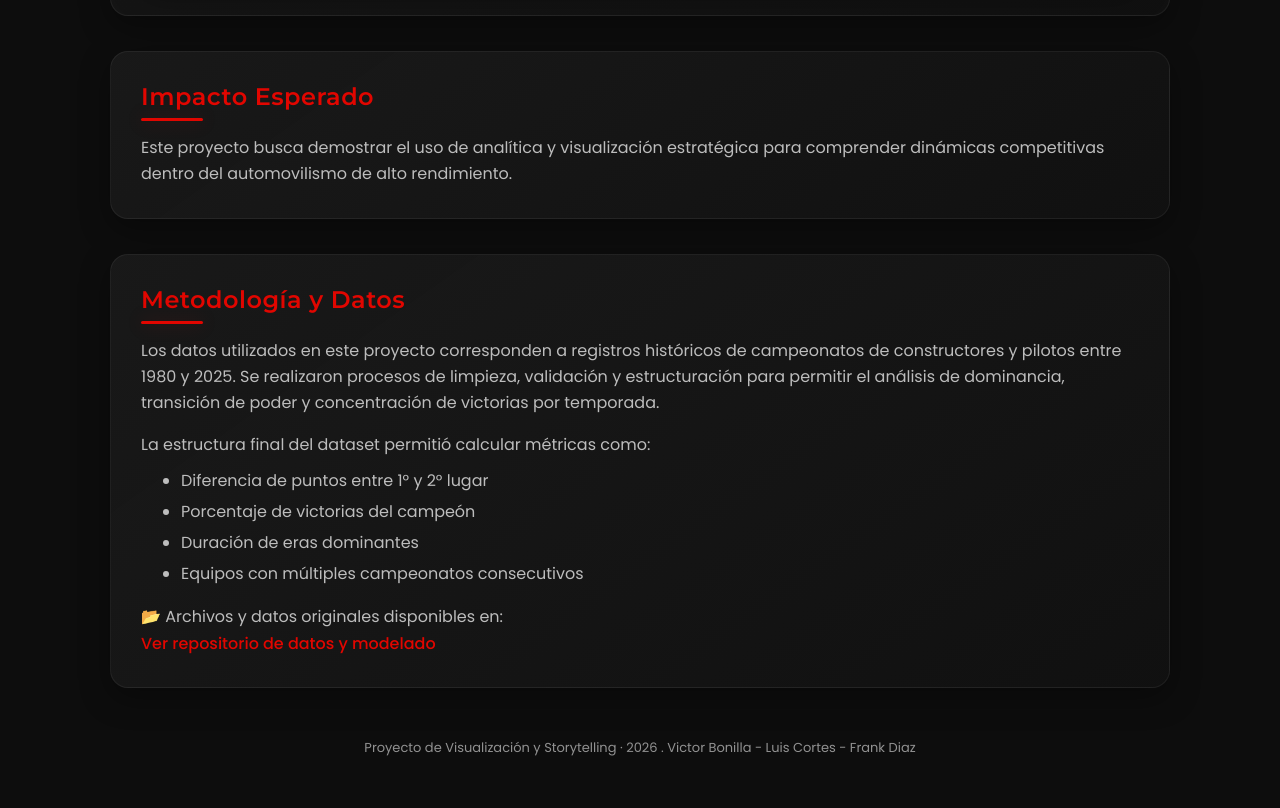
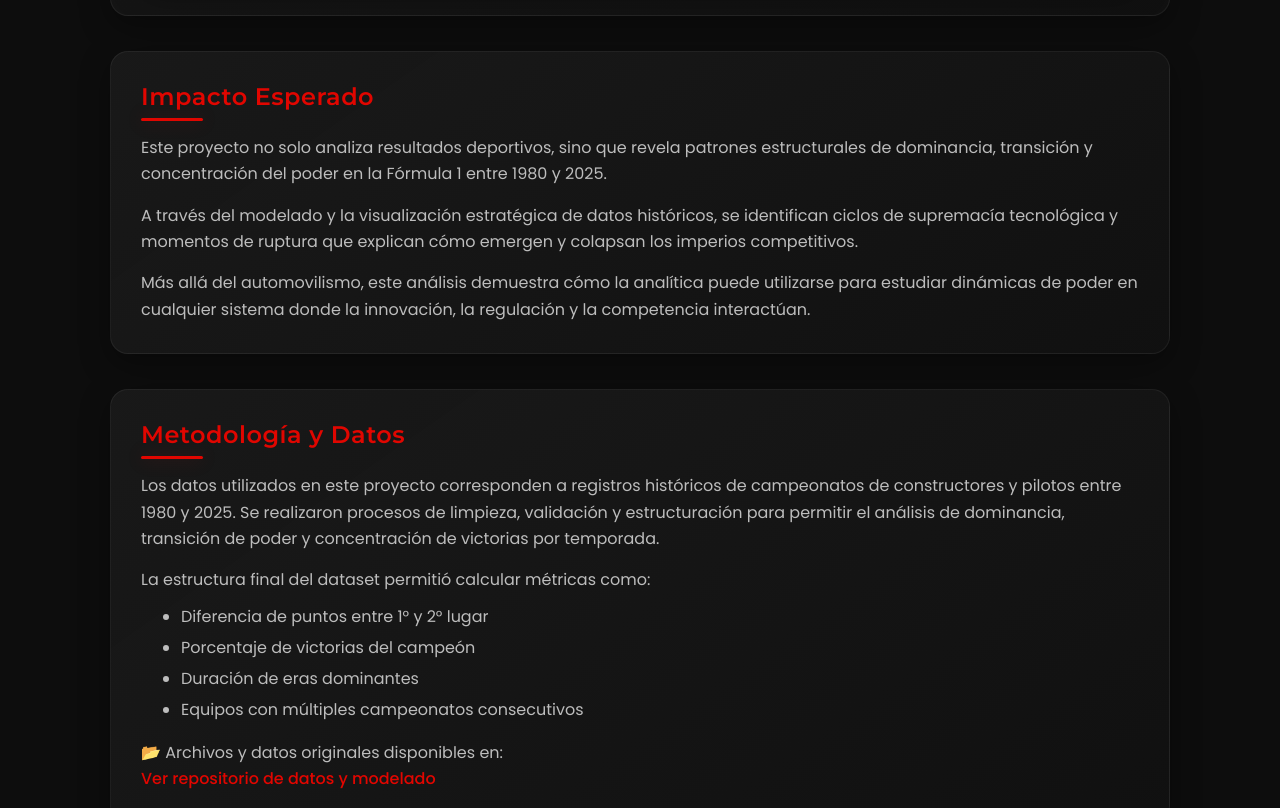
Before and after one commit to victorbonilla0611/proyecto_final_storytelling, a plain HTML site: page index.html in a window 1280 px wide. Shown: the part 2478-3286 px from the top of the page. Drawn offline with Linux system fonts and the light colour scheme.

Commit message:
Update index.html

```diff
--- a/index.html
+++ b/index.html
@@ -312,13 +312,27 @@ body::before{
   </div>
 </div>
 
-  <div class="card">
-    <h2>Impacto Esperado</h2>
-    <p>
-      Este proyecto busca demostrar el uso de analítica y visualización estratégica para comprender
-      dinámicas competitivas dentro del automovilismo de alto rendimiento.
-    </p>
-  </div>
+<div class="card">
+  <h2>Impacto Esperado</h2>
+
+  <p>
+    Este proyecto no solo analiza resultados deportivos, sino que revela
+    patrones estructurales de dominancia, transición y concentración del poder
+    en la Fórmula 1 entre 1980 y 2025.
+  </p>
+
+  <p style="margin-top:15px;">
+    A través del modelado y la visualización estratégica de datos históricos,
+    se identifican ciclos de supremacía tecnológica y momentos de ruptura
+    que explican cómo emergen y colapsan los imperios competitivos.
+  </p>
+
+  <p style="margin-top:15px;">
+    Más allá del automovilismo, este análisis demuestra cómo la analítica
+    puede utilizarse para estudiar dinámicas de poder en cualquier sistema
+    donde la innovación, la regulación y la competencia interactúan.
+  </p>
+</div>
 
   <div class="card">
   <h2>Metodología y Datos</h2>
```
